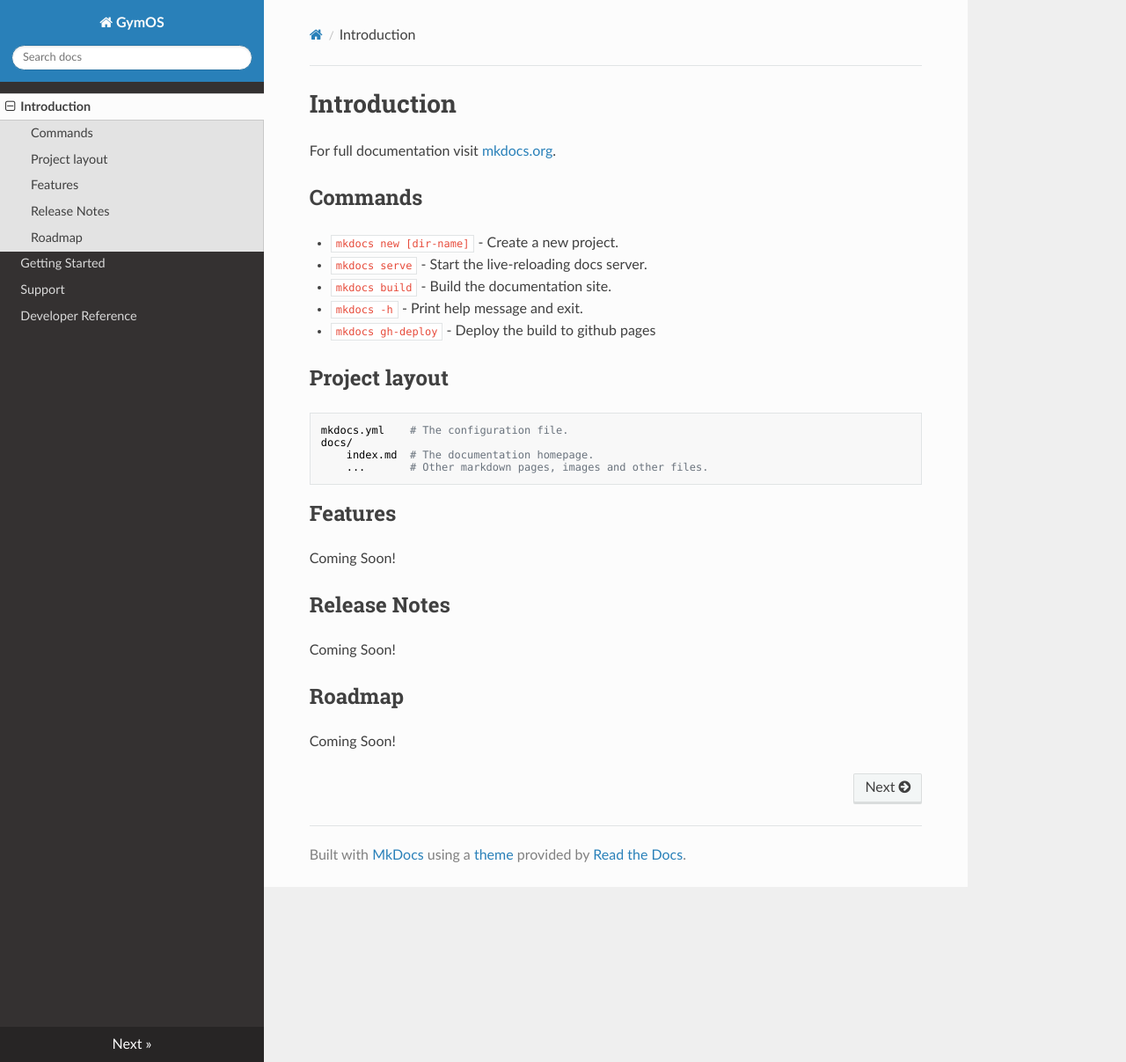
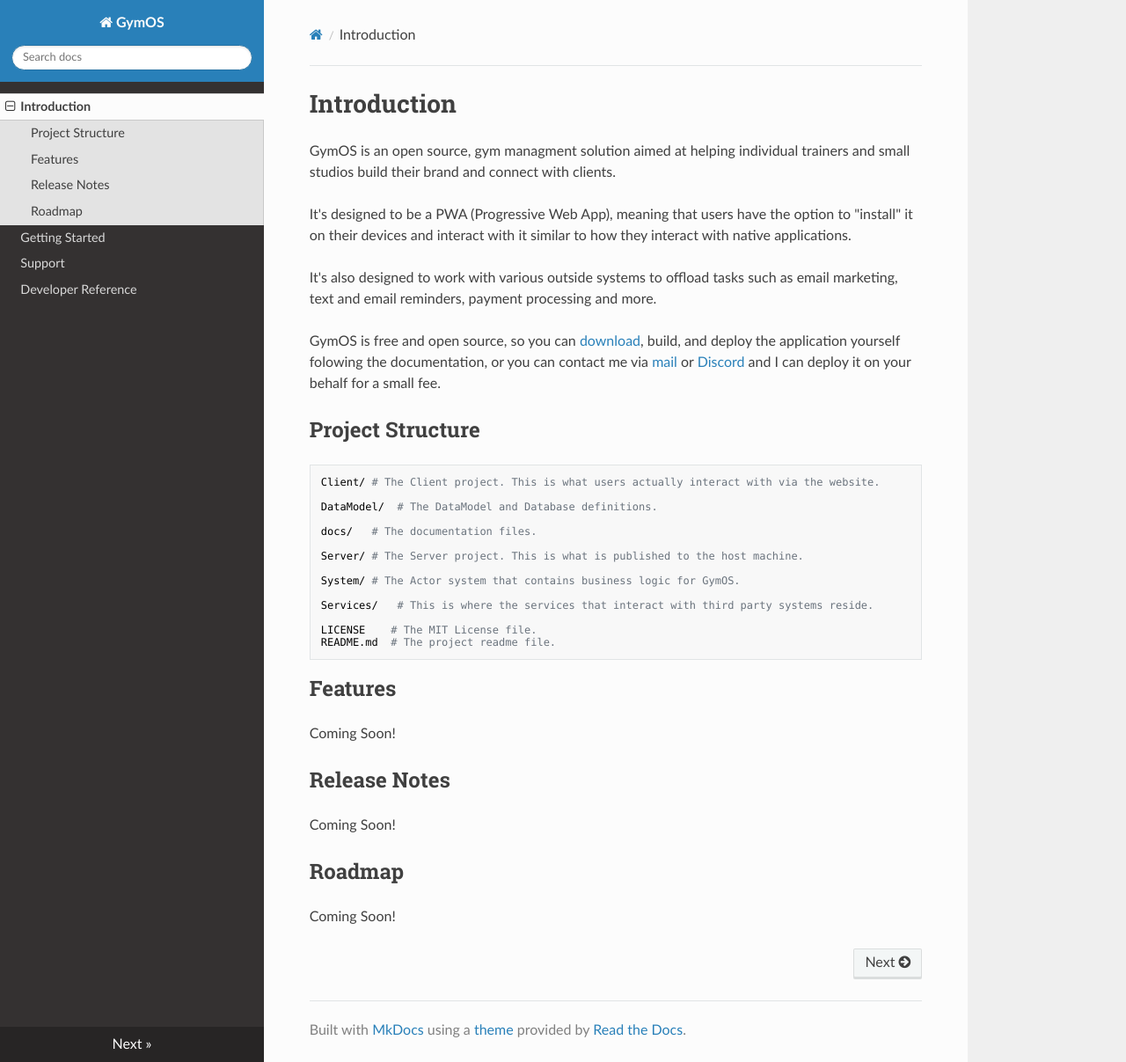
Before and after one commit to Demetrioz/GymOS-Legacy, an MkDocs documentation site: the page built from docs/docs/index.md, in a window 1280 px wide and 1207 px high. Shown: the whole window at 88% size. Built offline with MkDocs 1.6.1, drawn with Linux system fonts in a browser that asks for light colours; nearby versions of some CDN libraries.

```diff
--- a/docs/docs/index.md
+++ b/docs/docs/index.md
@@ -1,21 +1,29 @@
 # Introduction
 
-For full documentation visit [mkdocs.org](https://www.mkdocs.org).
+GymOS is an open source, gym managment solution aimed at helping individual trainers and small studios build their brand and connect with clients.
 
-## Commands
+It's designed to be a PWA (Progressive Web App), meaning that users have the option to "install" it on their devices and interact with it similar to how they interact with native applications.
 
-* `mkdocs new [dir-name]` - Create a new project.
-* `mkdocs serve` - Start the live-reloading docs server.
-* `mkdocs build` - Build the documentation site.
-* `mkdocs -h` - Print help message and exit.
-* `mkdocs gh-deploy` - Deploy the build to github pages
+It's also designed to work with various outside systems to offload tasks such as email marketing, text and email reminders, payment processing and more.
 
-## Project layout
+GymOS is free and open source, so you can [download](https://github.com/KMWilliams-Dev/GymOS/releases), build, and deploy the application yourself folowing the documentation, or you can contact me via [mail](mailto:kevin.williams@kevinwilliams.dev) or [Discord](https://discord.gg/22ZaTAZP45) and I can deploy it on your behalf for a small fee.
 
-    mkdocs.yml    # The configuration file.
-    docs/
-        index.md  # The documentation homepage.
-        ...       # Other markdown pages, images and other files.
+## Project Structure
+
+    Client/ # The Client project. This is what users actually interact with via the website.
+
+    DataModel/  # The DataModel and Database definitions.
+
+    docs/   # The documentation files.
+
+    Server/ # The Server project. This is what is published to the host machine.
+
+    System/ # The Actor system that contains business logic for GymOS.
+
+    Services/   # This is where the services that interact with third party systems reside.
+
+    LICENSE    # The MIT License file.
+    README.md  # The project readme file.
 
 ## Features
 
```
Also changed, not shown: docs/docs/devreference.md (+17 -1 lines), docs/docs/img/Architecture.PNG (added).
